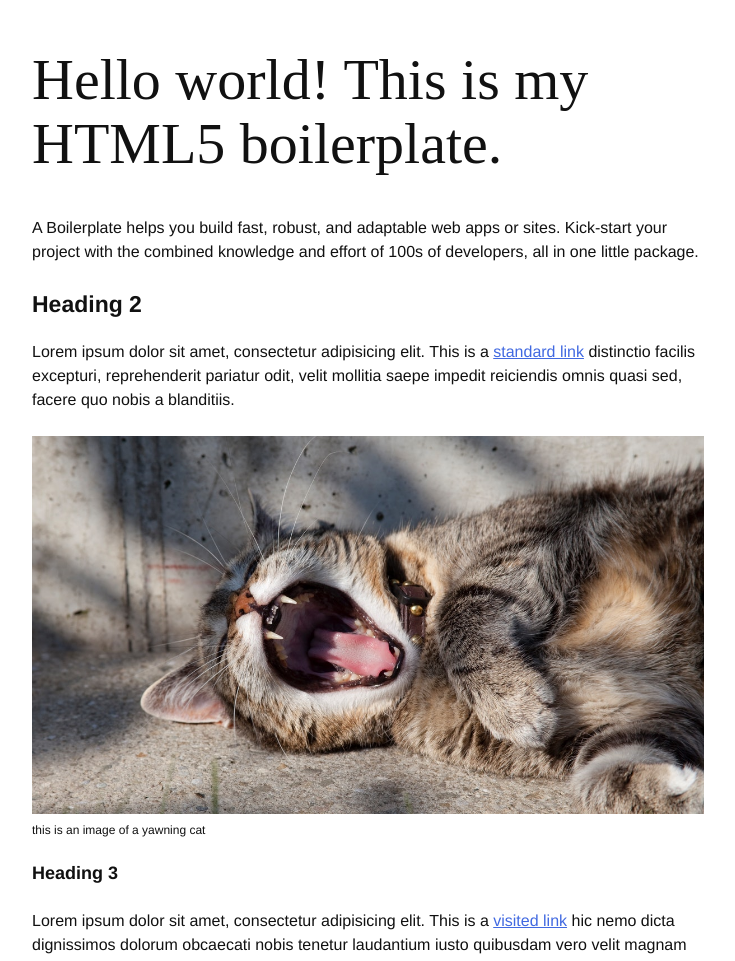
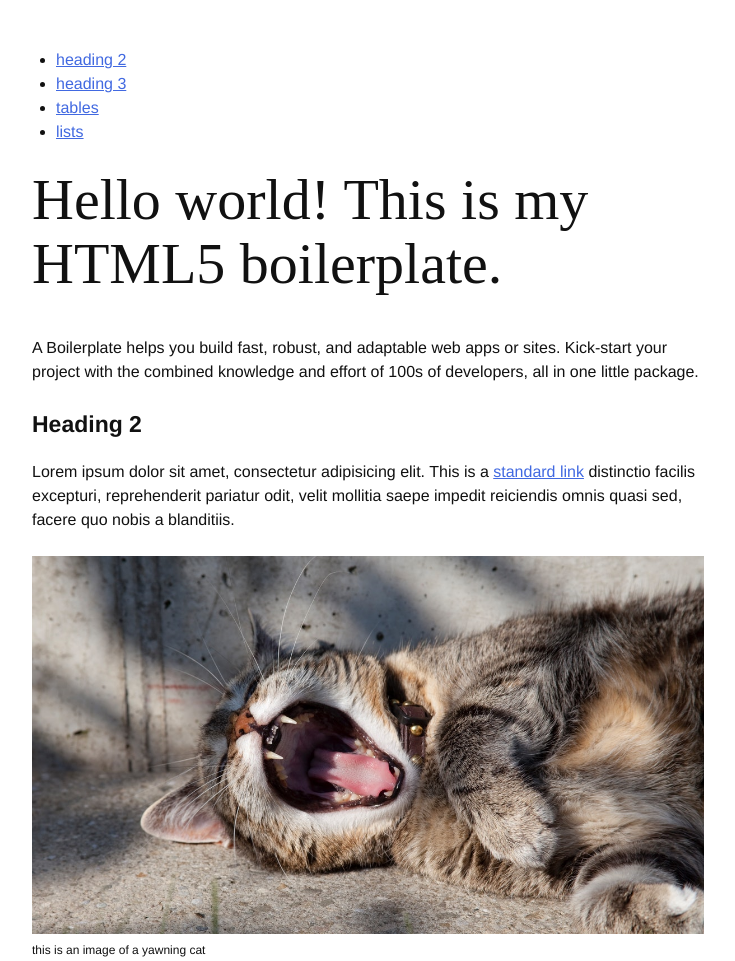
Before and after one commit to mct-ui/html5-boilerplate-HarinckDagobert, a plain HTML site: page index.html in a window 1280 px wide. Shown: the top 961 px of the page, without its empty margins (272-1007 px from the left). Drawn offline with Linux system fonts and the light colour scheme.

Commit message:
navigatie

```diff
--- a/css/screen.css
+++ b/css/screen.css
@@ -10,6 +10,7 @@ html {
   font-family: 'Helvetica neue', Arial, sans-serif;
   color: #111;
   padding: 24px 24px 0;
+  scroll-behavior: smooth;
 }
 
 /*
@@ -123,15 +124,19 @@ a {
   transition: all 0.1s ease-in-out;
 }
 
+a:visited,
+a:active {
+  color: violet;
+}
+
 a:hover,
 a:focus {
+  /* /* transition: all 1s ease-in-out; */
+  font-size: 2em;
   color: crimson;
 }
 
-a:visited,
-a:active {
-  color: blueviolet;
-}
+/* Hover voor Visited (love before hate) */
 
 /*
     Media Queries
--- a/index.html
+++ b/index.html
@@ -21,10 +21,18 @@
         color: chartreuse;
         vertical-align: top;
         display: inline;
-      } -->
-    </style>
+      }
+    </style>-->
   </head>
   <body>
+    <nav>
+      <ul>
+        <li><a href="#heading2">heading 2</a></li>
+        <li><a href="#heading3">heading 3</a></li>
+        <li><a href="#tables">tables</a></li>
+        <li><a href="#lists">lists</a></li>
+      </ul>
+    </nav>
     <header>
       <h1>Hello world! This is my HTML5 boilerplate.</h1>
       <p>
@@ -33,7 +41,7 @@
         100s of developers, all in one little package.
       </p>
     </header>
-    <h2>Heading 2</h2>
+    <h2 id="heading2">Heading 2</h2>
     <p>
       Lorem ipsum dolor sit amet, consectetur adipisicing elit. This is a
       <a href="test.com">standard link</a> distinctio facilis excepturi,
@@ -44,7 +52,7 @@
       <img src="img/yawning-cat.jpeg" alt="yawning-cat" />
       <figcaption>this is an image of a yawning cat</figcaption>
     </figure>
-    <h3>Heading 3</h3>
+    <h3 id="heading3">Heading 3</h3>
     <p>
       Lorem ipsum dolor sit amet, consectetur adipisicing elit. This is a
       <a href="https://www.google.com">visited link</a> hic nemo dicta
@@ -55,12 +63,12 @@
       <p>
         A blockquote is a large quotation. The content of a blockquote element
         must include block-level elements such as headings, lists, paragraphs or
-        div’s. This element can also have an optional attribute cite that
+        divs. This element can also have an optional attribute cite that
         specifies the location (in the form of a URI) where the quote has come
         from.
       </p>
     </blockquote>
-    <h3>Tables</h3>
+    <h3 id="tables">Tables</h3>
     <table>
       <tr>
         <th>title1</th>
@@ -73,7 +81,7 @@
         <td>data3</td>
       </tr>
     </table>
-    <h3>Styling lists is easy</h3>
+    <h3 id="lists">Styling lists is easy</h3>
     <div>
       <nav>
         <ul>
@@ -87,18 +95,27 @@
     </div>
     <p>Add an unorderd list with 3 list items here</p>
     <ul>
-        <li>Lorem ipsum, dolor sit amet consectetur adipisicing elit. Dolorum, molestias?</li>
-        <li>Amet, voluptatum alias repellendus esse nostrum magni iure itaque a.</li>
-        <li>Molestiae ex aliquam veritatis, id quas sint reiciendis dicta quibusdam!</li>
+      <li>
+        Lorem ipsum, dolor sit amet consectetur adipisicing elit. Dolorum,
+        molestias?
+      </li>
+      <li>
+        Amet, voluptatum alias repellendus esse nostrum magni iure itaque a.
+      </li>
+      <li>
+        Molestiae ex aliquam veritatis, id quas sint reiciendis dicta quibusdam!
+      </li>
     </ul>
     <p>Add an orderd list with 3 list items here</p>
     <ol>
-        <li>Lorem, ipsum dolor.</li>
-        <li>Odit, quis temporibus?</li>
-        <li> <ol>
-            <li>Lorem.</li>
-            <li>Lor.</li>
-        </ol></li>
+      <li>Lorem, ipsum dolor.</li>
+      <li>Odit, quis temporibus?</li>
+      <li>
+        <ol>
+          <li>Lorem.</li>
+          <li>Lor.</li>
+        </ol>
+      </li>
     </ol>
     <hr />
     <footer>
```
